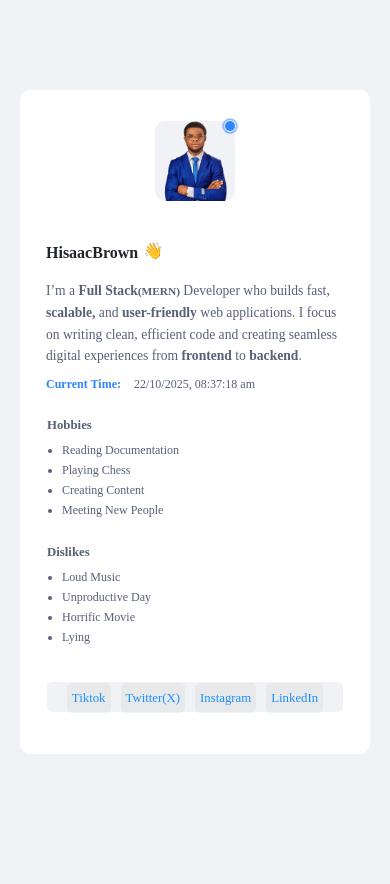
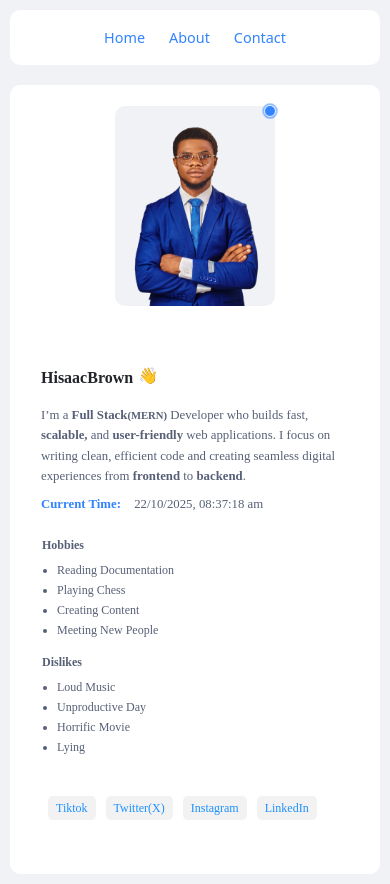
Before and after one commit to HiiDev01/hngCard, a plain HTML site: page index.html in a window 390 px wide. Before the commit the page ends 844 px from the top, so only its background shows below. Drawn offline with Linux system fonts and the light colour scheme.

Commit message:
add contact and home page

```diff
--- /dev/null
+++ b/about.css
@@ -0,0 +1,92 @@
+*{
+  margin: 0%;
+  padding: 0%;
+  box-sizing: border-box;
+}
+body {
+  font-family: "Segoe UI", sans-serif;
+  background-color: #f5f8ff;
+  color: #222;
+  margin: 0;
+  padding: 0;
+}
+
+/* ---------- Header ---------- */
+header {
+  background-color: #002244;
+  color: #fff;
+  text-align: center;
+  padding: 1.5rem;
+}
+
+header h1 {
+  font-size: 2rem;
+}
+
+nav ul {
+  list-style: none;
+  display: flex;
+  justify-content: center;
+  gap: 1.5rem;
+  margin-top: 1rem;
+  padding: 0;
+}
+
+nav a {
+  color: #fff;
+  text-decoration: none;
+  font-weight: 600;
+  transition: color 0.3s;
+}
+
+nav a:hover {
+  color: #00b4ff;
+}
+
+/* ---------- About Section ---------- */
+.about-section {
+  background: #fff;
+  max-width: 800px;
+  margin: 3rem auto;
+  padding: 2rem 2.5rem;
+  border-radius: 15px;
+  box-shadow: 0 6px 15px rgba(0,0,0,0.1);
+}
+
+.about-section h2 {
+  text-align: center;
+  color: #002244;
+  font-size: 1.8rem;
+  margin-bottom: 1rem;
+}
+
+.about-section h3 {
+  color: #004488;
+  margin-top: 2rem;
+}
+
+.about-section p {
+  line-height: 1.8;
+  font-size: 1.05rem;
+  color: #333;
+}
+
+/* ---------- Footer ---------- */
+footer {
+  text-align: center;
+  background-color: #002244;
+  color: white;
+  padding: 1rem;
+  font-size: 0.9rem;
+}
+
+@media (max-width: 600px) {
+  .about-section {
+    width: 90%;
+    padding: 1.5rem;
+  }
+
+  nav ul {
+    gap: 0.5rem;
+  }
+}
--- /dev/null
+++ b/contact.css
@@ -0,0 +1,116 @@
+/* ---------- General Styles ---------- */
+body {
+  font-family: "Poppins", sans-serif;
+  background-color: #f2f6fa;
+  color: #333;
+  margin: 0;
+  padding: 0;
+}
+
+/* ---------- Header ---------- */
+header {
+  background-color: #04142c;
+  color: #fff;
+  text-align: center;
+  padding: 1.5rem;
+}
+
+header h1 {
+  font-size: 2rem;
+}
+
+nav ul {
+  list-style: none;
+  display: flex;
+  justify-content: center;
+  gap: 1.5rem;
+  margin-top: 1rem;
+  padding: 0;
+}
+
+nav a {
+  color: #fff;
+  text-decoration: none;
+  font-weight: 500;
+  padding: 0.5rem 1rem;
+  border-radius: 8px;
+  transition: background-color 0.3s;
+}
+
+nav a:hover {
+  background-color: #19345c;
+}
+
+/* ---------- Contact Section ---------- */
+.contact-section {
+  max-width: 700px;
+  margin: 3rem auto;
+  background: #fff;
+  padding: 2rem;
+  border-radius: 15px;
+  box-shadow: 0 6px 20px rgba(0,0,0,0.1);
+}
+
+.contact-section h2 {
+  text-align: center;
+  color: #04142c;
+  margin-bottom: 1.5rem;
+}
+
+.contact-form {
+  display: flex;
+  flex-direction: column;
+  gap: 1rem;
+}
+
+.contact-form label {
+  font-weight: 600;
+  color: #222;
+}
+
+.contact-form input,
+.contact-form textarea {
+  padding: 0.9rem;
+  border: 1px solid #ccc;
+  border-radius: 8px;
+  font-size: 1rem;
+}
+
+.contact-form textarea {
+  resize: vertical;
+}
+
+.contact-form button {
+  background-color: #04142c;
+  color: white;
+  border: none;
+  padding: 0.9rem;
+  border-radius: 8px;
+  cursor: pointer;
+  font-size: 1rem;
+  transition: background-color 0.3s;
+}
+
+.contact-form button:hover {
+  background-color: #19345c;
+}
+
+/* ---------- Footer ---------- */
+footer {
+  text-align: center;
+  padding: 1rem;
+  background-color: #04142c;
+  color: white;
+  margin-top: 2rem;
+}
+
+@media (max-width: 600px) {
+  .contact-section {
+    width: 90%;
+    padding: 1.5rem;
+  }
+
+  nav ul {
+    gap: 0.5rem;
+  }
+}
--- a/index.html
+++ b/index.html
@@ -7,7 +7,15 @@
   <link rel="stylesheet" href="styles.css">
 </head>
 <body class="body">
+  <nav>
+    <ul>
+      <li><a href="/">Home</a></li>
+      <li><a href="/about.html">About</a></li>
+      <li><a href="/contact.html">Contact</a></li>
+    </ul>
+  </nav>
   <article data-testid="test-profile-card">
+    <section class="mainwrap">
       <figure>
         <div class="imgCon">
           <img src="/images/avatar.png" alt="avatar" data-testid="test-user-avatar">
@@ -16,6 +24,7 @@
           </div>
         </div>
       </figure>
+      <main class="bodymain">
         <header>
           <div class="headContent">
             <h2 data-testid="test-user-name">HisaacBrown <span>👋</span></h2>
@@ -46,14 +55,16 @@
             </ul>
           </div>
         </div>
-    <nav>
+        <div class="socialNav">
           <ul data-testid="test-user-social-links">
             <li><a href="https://www.tiktok.com/@hii.dev?_t=ZS-90dCkYIvwhT&_r=1" data-testid="test-user-tiktok" target="_blank">Tiktok</a></li>
             <li><a href="https://x.com/hiidev01?s=21" data-testid="test-user-twitter" target="_blank">Twitter(X)</a></li>
             <li><a href="https://www.instagram.com/codewithhiidev?igsh=MTF0dTYza3N1bG5qcA%3D%3D&utm_source=qr" data-testid="test-user-instagram" target="_blank">Instagram</a></li>
             <li><a href="https://www.linkedin.com/in/olatimehin-isaac-b23427260?utm_source=share&utm_campaign=share_via&utm_content=profile&utm_medium=ios_app" data-testid="test-user-linkedin" target="_blank">LinkedIn</a></li>
           </ul>
-    </nav>
+        </div>
+      </main>
+    </section>
   </article>
 
 
--- a/styles.css
+++ b/styles.css
@@ -17,36 +17,69 @@
 
 body {
   width: 100%;
-  height: 100vh;
+  height: 100%;
   background: var(--dark-theme-white);
   display: flex;
   align-items: center;
   justify-content: center;
+  flex-direction: column;
   padding: 20px;
 }
+nav{
+  width: 100%;
+  margin: 0px auto 40px auto;
+  padding: 10px 20px;
+  background-color: var(--dark-theme-white);
+  text-align: center;
+  background-color: var(--white);
+  border-radius: 10px;
+}
+nav ul{
+  list-style: none;
+}
+nav ul li{
+  display: inline-block;
+  margin: 8px;
+}
+nav ul li a{
+  font-family: system-ui, -apple-system, BlinkMacSystemFont, 'Segoe UI', Roboto, Oxygen, Ubuntu, Cantarell, 'Open Sans', 'Helvetica Neue', sans-serif;
+  font-size: 0.9rem;
+  color: var(--primary);
+  font-weight: 500;
+  text-transform: capitalize;
+  text-decoration: none;
+  background-color: var();
+}
+
 
 /* CARD */
 article {
   background: var(--white);
   backdrop-filter: blur(20px);
   border-radius: 10px;
-  width: 40%;
+  width: 100%;
   border: 1px solid white;
   padding: 20px;
   transition: 0.3s ease-in-out;
 }
-
-figure {
-  width: 100%;
+.mainwrap{
+  display: flex;
+  align-items: center;
+  justify-content: space-between;
+}
+.mainwrap figure {
+  flex: 1;
+  height: 100%;
   display: flex;
   align-content: center;
   justify-content: center;
   margin: 0px 0px 30px 0px;
 }
-
+.mainwrap .bodymain{
+  flex: 1;
+}
 .imgCon {
-  width: 100px;
-  height: 100px;
+  height: 400px;
   border-radius: 10px;
   background: var(--dark-theme-white);
   position: relative;
@@ -206,30 +239,31 @@ header .bio {
 }
 
 /* NAVIGATION */
-nav {
-  width: 100%;
+.socialNav {
+  width: auto;
   border: 1px solid white;
   padding: 10px;
   display: flex;
   align-items: center;
-  justify-content: center;
+  justify-content: flex-start;
+  margin: 0px 0px 20px 0px;
 }
 
-nav ul {
-  width: 90%;
-  background: var(--dark-theme-white);
+.socialNav ul {
+  width: auto;
+  background: transparent;
   list-style: none;
   margin: 0 ;
   display: flex;
   align-items: center;
-  justify-content: center;
+  justify-content: flex-start;
   flex-wrap: wrap;
   padding: 6px;
   gap: 15px;
   border-radius: 5px;
 }
 
-nav ul li a {
+.socialNav ul li a {
   font-size: 0.8rem;
   text-decoration: none;
   font-weight: 500;
@@ -241,22 +275,21 @@ nav ul li a {
   text-transform: capitalize;
 }
 
-nav ul li a:hover {
+.socialNav ul li a:hover {
   background-color: var(--primary);
   color: var(--white);
 }
 
-/*  MEDIA QUERIES */
+
+/* Tablets (≤ 1024px) */
 @media (max-width: 1024px) {
-  article {
-    width: 60%;
+  .mainwrap {
+    flex-direction: column;
   }
-}
 
-@media (max-width: 768px) {
-  article {
-    width: 80%;
-    padding: 30px 15px;
+  .imgCon {
+    height: 300px;
+    margin-bottom: 20px;
   }
 
   header h2 {
@@ -264,42 +297,83 @@ nav ul li a:hover {
   }
 
   .aboutDetails {
+    gap: 10px;
+  }
+}
+
+/* Mobile (≤ 768px) */
+@media (max-width: 768px) {
+  nav{
+    margin: 0px auto 20px auto;
+  }
+  nav ul li {
+    display: inline-block;
+    margin: 10px 10px;
+  }
+
+  .mainwrap {
     flex-direction: column;
   }
 
-  .hobbyCon, .dislikeCon {
-    width: 100%;
+  .imgCon {
+    height: 250px;
   }
-  nav ul {
-    width: 100%;
+
+  .headContent {
+    flex-direction: column;
+    align-items: flex-start;
+    gap: 10px;
+  }
+
+  header .bio {
+    font-size: 0.8rem;
+  }
+
+  .hobbyCon,
+  .dislikeCon {
+    flex: 1 1 100%;
+  }
+
+  .socialNav ul {
     justify-content: center;
     gap: 10px;
-    margin: 0;
   }
 
-  nav ul li a {
-    width: 100%;
-    text-align: center;
-    padding: 8px 5px;
+  .socialNav ul li a {
+    font-size: 0.75rem;
+    padding: 6px 10px;
   }
 }
 
+/* Small Mobile (≤ 480px) */
 @media (max-width: 480px) {
-  article {
-    width: 100%;
-    padding: 30px 15px;
+  body {
+    padding: 10px;
+  }
+
+  nav {
+    padding: 8px;
   }
 
   header h2 {
     font-size: 1rem;
   }
 
-  .bio, .date, .hobbyCon ul li, .dislikeCon ul li {
+  .imgCon {
+    height: 200px;
+  }
+
+  .hobbyCon h4,
+  .dislikeCon h4 {
     font-size: 0.75rem;
   }
 
-  .imgCon {
-    width: 80px;
-    height: 80px;
+  .hobbyCon ul li,
+  .dislikeCon ul li {
+    font-size: 0.75rem;
+  }
+
+  .socialNav ul li a {
+    padding: 5px 8px;
   }
 }
```
Also changed, not shown: about.html (added, +40 -0 lines), contact.html (added, +43 -0 lines). Lines whose indentation alone changed are shown as unchanged.
